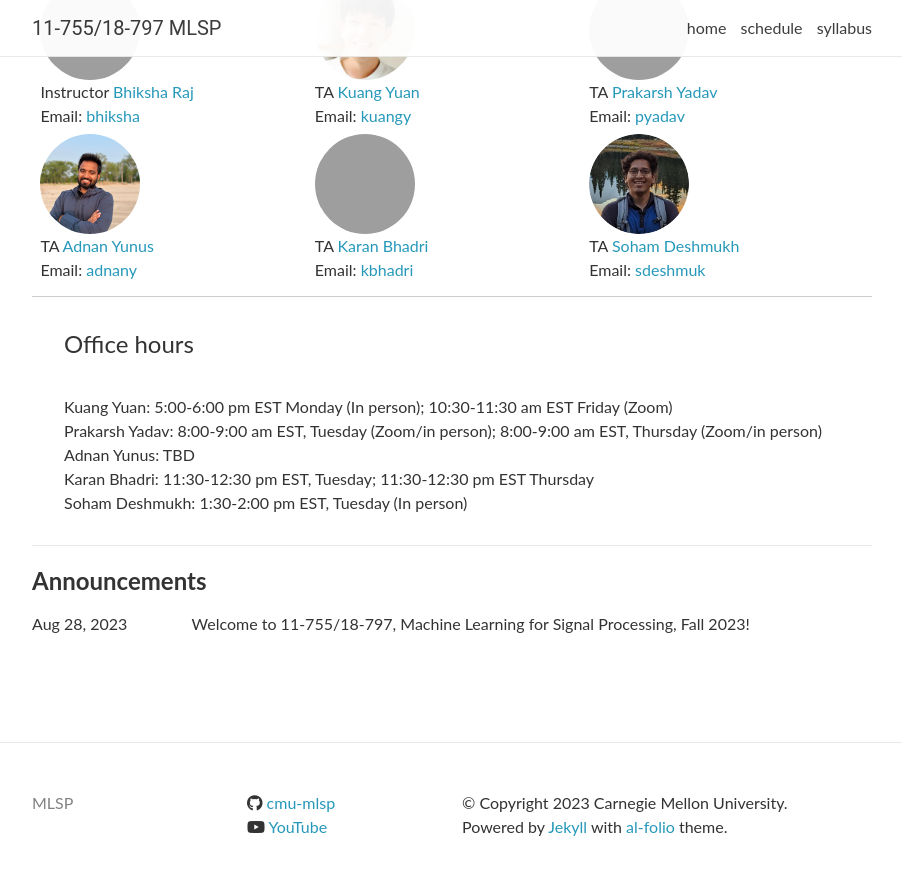
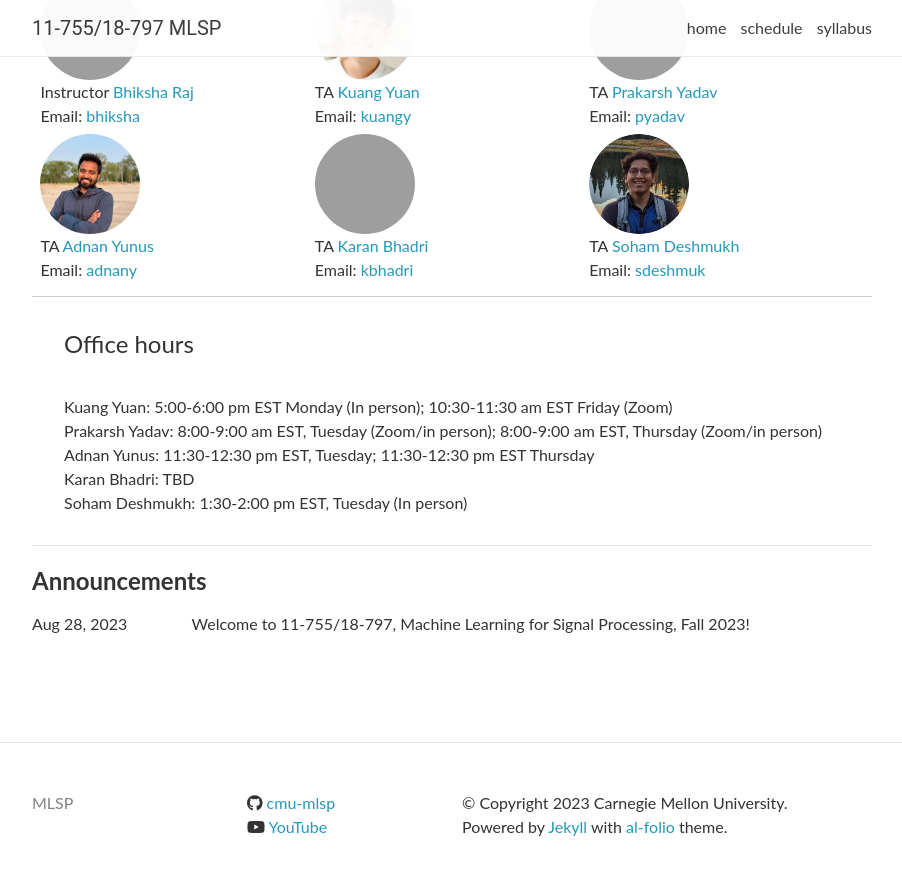
Before and after one commit to cmu-mlsp/cmu-11-755-website, a Jekyll site: the page index.html, which Jekyll copies as it is, in a window 1280 px wide and 900 px high, scrolled down 751 px, cut to the strip 0-875 px from the top of the window. Shown: the whole strip, without its empty margins (188-1090 px from the left). Built offline with Jekyll 4.4.1, drawn with Linux system fonts in a browser that asks for light colours; nearby versions of some CDN libraries; comment, search, counter and statistics services are not loaded; grey boxes are pictures that could not be loaded.

Commit message:
office hours update

```diff
--- a/index.html
+++ b/index.html
@@ -163,8 +163,8 @@
   <h2>Office hours</h2>  <br>
   Kuang Yuan: 5:00-6:00 pm EST Monday (In person); 10:30-11:30 am EST Friday (Zoom) <br>
   Prakarsh Yadav: 8:00-9:00 am EST, Tuesday (Zoom/in person); 8:00-9:00 am EST, Thursday (Zoom/in person)  <br>
-  Adnan Yunus: TBD  <br>
-  Karan Bhadri: 11:30-12:30 pm EST, Tuesday; 11:30-12:30 pm EST Thursday <br>
+  Adnan Yunus: 11:30-12:30 pm EST, Tuesday; 11:30-12:30 pm EST Thursday  <br>
+  Karan Bhadri: TBD <br>
   Soham Deshmukh: 1:30-2:00 pm EST, Tuesday (In person) <br>
 </ul>
 
```
